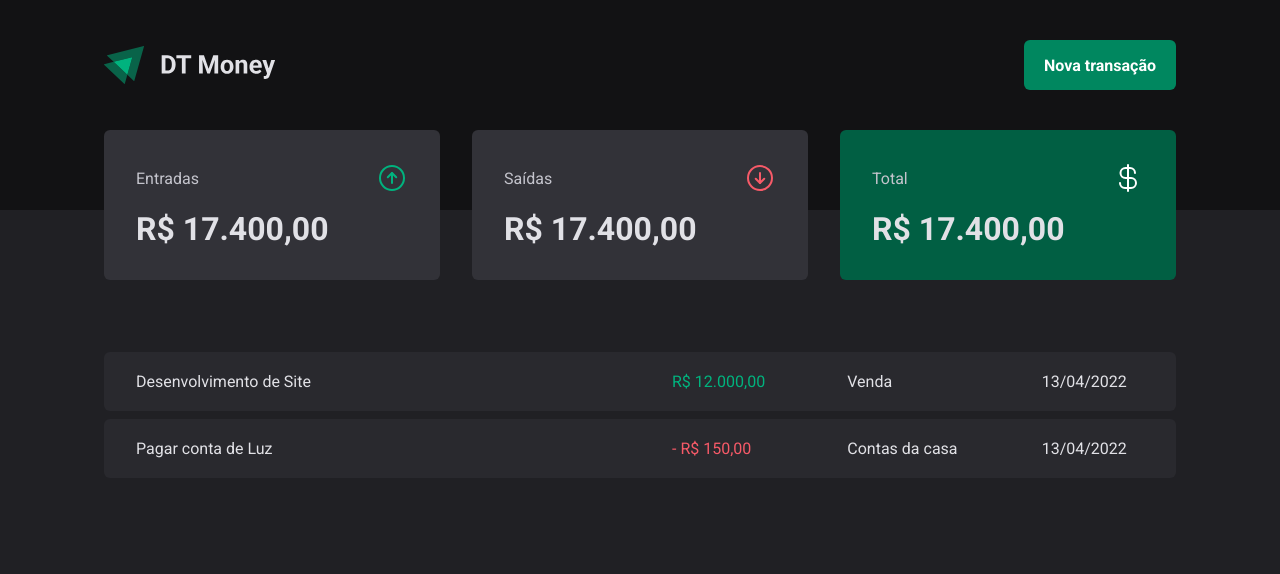
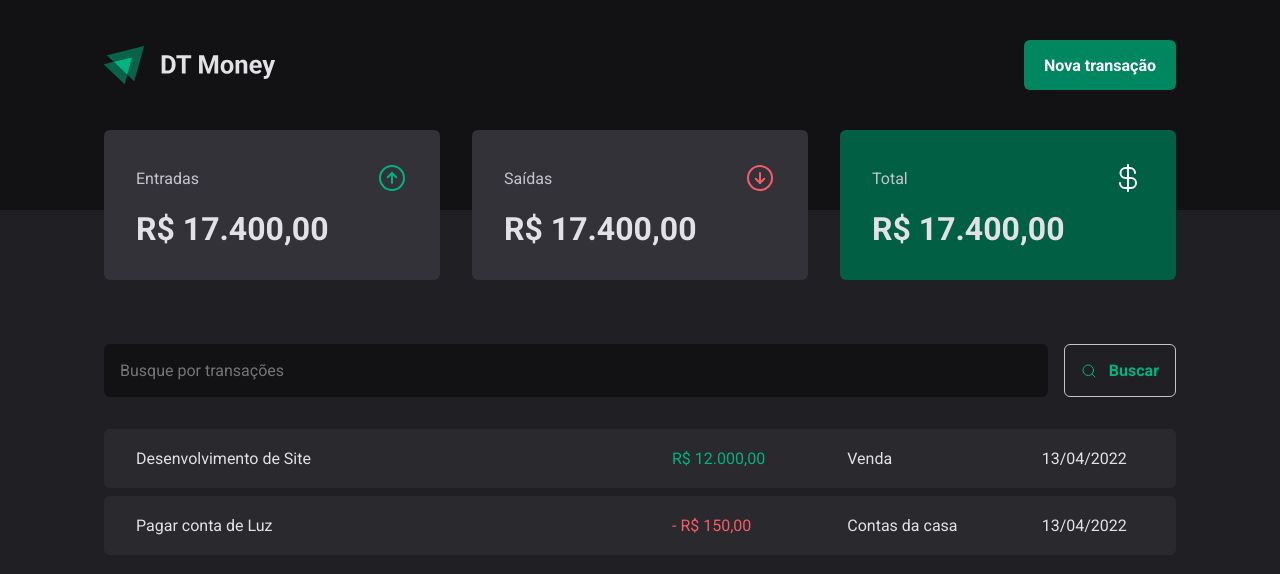
Before and after one commit to jthanlopes/ignite-dtmoney, a React (Vite) app: page / in a window 1280 px wide. Shown: the top 574 px of the page. Built offline with nearby package versions, Linux system fonts and the light colour scheme.

Commit message:
feat: implementação do componente SearchForm

```diff
--- /dev/null
+++ b/src/Pages/Transactions/components/SearchForm/index.tsx
@@ -0,0 +1,15 @@
+import { MagnifyingGlass } from "phosphor-react";
+import { SearchFormContainer } from "./styles";
+
+export function SearchForm() {
+  return (
+    <SearchFormContainer>
+      <input type="text" placeholder="Busque por transações"/>
+
+      <button type="submit">
+        <MagnifyingGlass />
+        Buscar
+      </button>
+    </SearchFormContainer>
+  )
+}
--- /dev/null
+++ b/src/Pages/Transactions/components/SearchForm/styles.ts
@@ -0,0 +1,40 @@
+import styled from "styled-components";
+
+export const SearchFormContainer = styled.form`
+  display: flex;
+  gap: 1rem;
+
+  input {
+    flex: 1;
+    border-radius: 6px;
+    border: 0;
+    background: ${props => props.theme["gray-900"]};
+    color: ${props => props.theme["gray-300"]};
+    padding: 1rem;
+
+    &::::placeholder {
+      color: ${props => props.theme["gray-500"]};
+    }
+  }
+
+  button {
+    display: flex;
+    align-items: center;
+    gap: 0.75rem;
+
+    border: 0;
+    padding: 1rem;
+    background: transparent;
+    border: 1px solid ${props => props.theme["gray-300"]};
+    color: ${props => props.theme["green-300"]};
+    font-weight: bold;
+    border-radius: 6px;
+
+    &:hover {
+      background: ${props => props.theme["green-500"]};
+      border: 1px solid ${props => props.theme["green-500"]};
+      color: ${props => props.theme.white};
+      transition: background-color 0.2s, color 0.2s, border-color 0.2s;
+    }
+  }
+`
--- a/src/Pages/Transactions/index.tsx
+++ b/src/Pages/Transactions/index.tsx
@@ -1,5 +1,6 @@
 import { Header } from "../../components/Header";
 import { Summary } from "../../components/Summary";
+import { SearchForm } from "./components/SearchForm";
 
 import { PriceHighlight, TransactionContainer, TransactionTable } from "./styles";
 
@@ -10,6 +11,8 @@
       <Summary />
 
       <TransactionContainer>
+        <SearchForm />
+
         <TransactionTable>
           <tbody>
             <tr>
--- a/src/Pages/Transactions/styles.ts
+++ b/src/Pages/Transactions/styles.ts
@@ -11,7 +11,7 @@
   width: 100%;
   border-collapse: separate;
   border-spacing: 0 0.5rem;
-  /* margin-top: 1.5rem; */
+  margin-top: 1.5rem;
 
   td {
     padding: 1.25rem 2rem;
--- a/src/styles/global.ts
+++ b/src/styles/global.ts
@@ -9,8 +9,7 @@
 
   :focus {
     outline: 0;
-    box-shadow: 0 0 0 2p
-    x ${props => props.theme['green-500']}
+    box-shadow: 0 0 0 2px ${props => props.theme['green-500']};
   }
 
   body {
```
